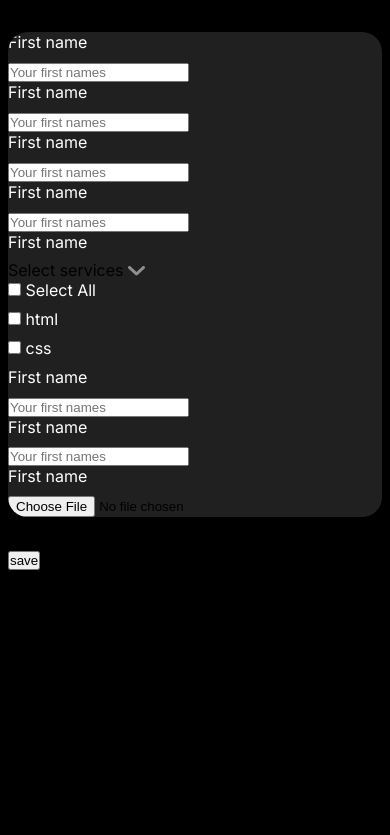
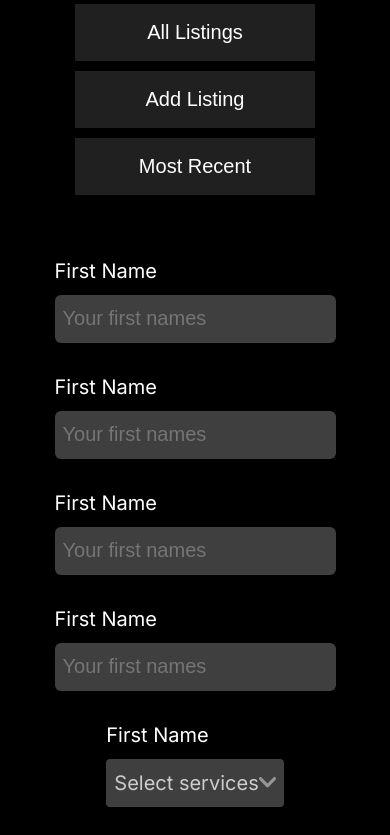
Before and after one commit to redwan100/work, a plain HTML site: page taskform.html in a window 390 px wide. Shown: the part 167-1002 px from the top of the page. Before the commit the page ends 844 px from the top, so only its background shows below. Drawn offline with Linux system fonts and the light colour scheme; files that its build step writes are made by us from their sources.

Commit message:
modify code and responsive gym form

```diff
--- a/style2.css
+++ b/taskform.css
@@ -196,3 +196,24 @@ body {
   text-transform: capitalize;
   cursor: pointer;
 }
+
+/* responsive breakpoint  */
+@media screen and (max-width: 786px) {
+  .wrapper {
+    display: flex;
+    flex-direction: column;
+    gap: 4rem;
+  }
+  .border {
+    width: 0;
+    height: 0;
+  }
+}
+
+@media screen and (max-width: 450px) {
+  .form {
+    display: flex;
+    flex-direction: column;
+    width: 100%;
+  }
+}
--- a/index2.html
+++ b/taskform.html
@@ -3,8 +3,8 @@
   <head>
     <meta charset="UTF-8" />
     <meta name="viewport" content="width=device-width, initial-scale=1.0" />
-    <link rel="stylesheet" href="style.css" />
-    <title>task</title>
+    <link rel="stylesheet" href="taskform.css" />
+    <title>form</title>
   </head>
   <body>
     <!-- navbar  -->
```
